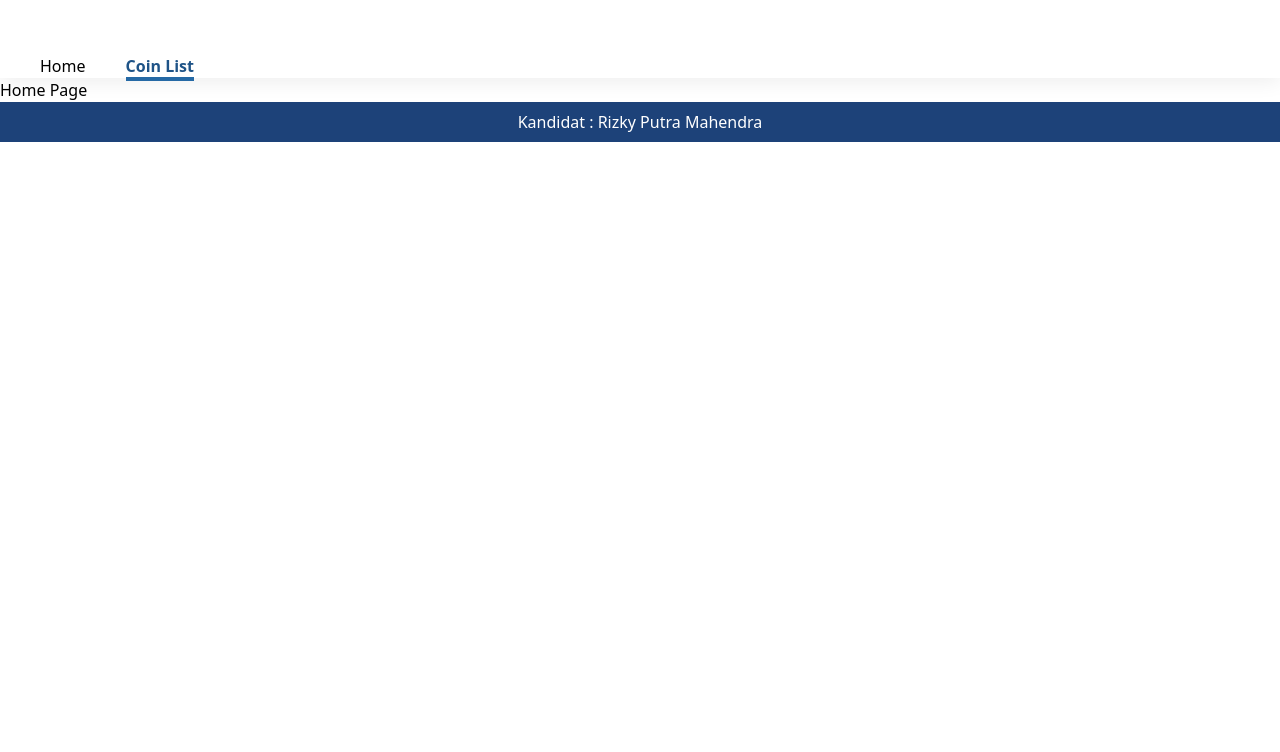
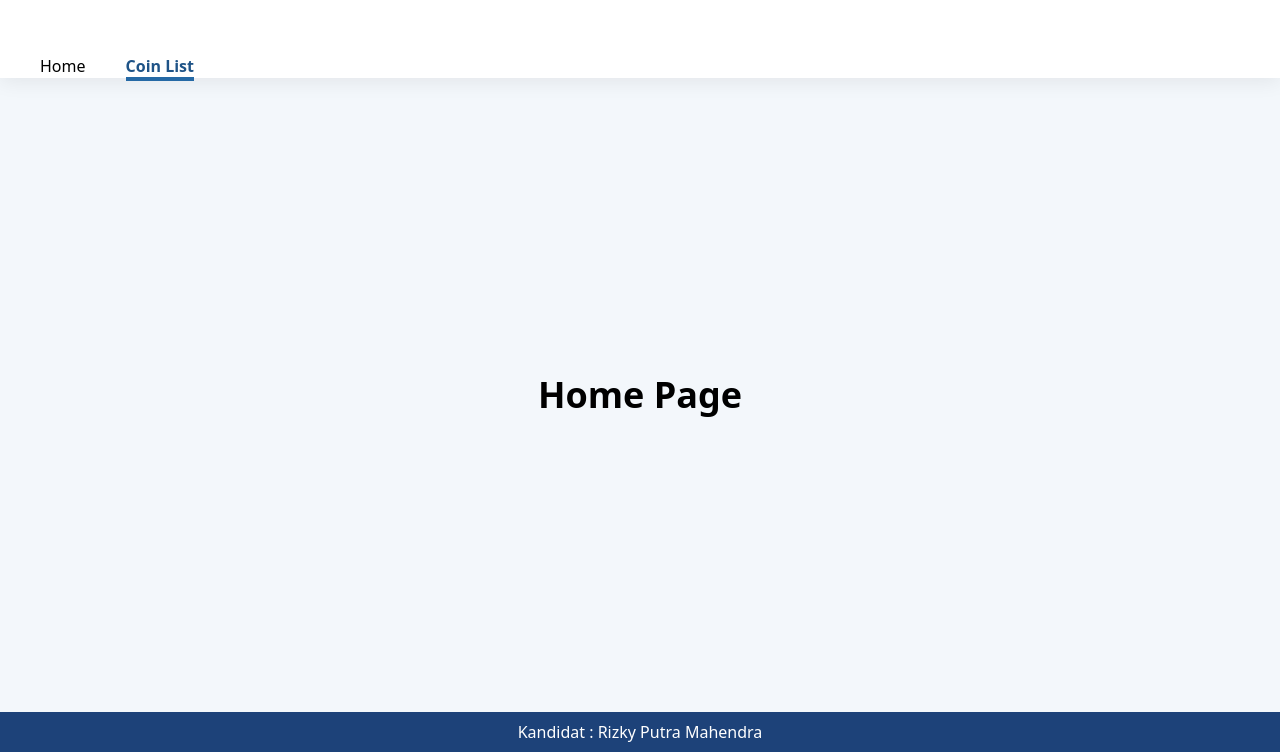
Before and after one commit to rizky-pm/test-reactjs, a React (Create React App) app: page / in a window 1280 px wide. Shown: the part 122-874 px from the top of the page. Before the commit the page ends 800 px from the top, so only its background shows below. Built offline with nearby package versions, Linux system fonts and the light colour scheme.

Commit message:
Added home page

```diff
--- a/src/pages/Home.jsx
+++ b/src/pages/Home.jsx
@@ -2,8 +2,8 @@ import React from 'react';
 
 const Home = () => {
   return (
-    <div>
-      <h1>Home Page</h1>
+    <div className='px-20 py-10 font-lato space-y-4 bg-[#F3F7FB] h-[79.2vh] flex flex-col justify-center items-center'>
+      <h1 className='font-bold text-4xl'>Home Page</h1>
     </div>
   );
 };
```
